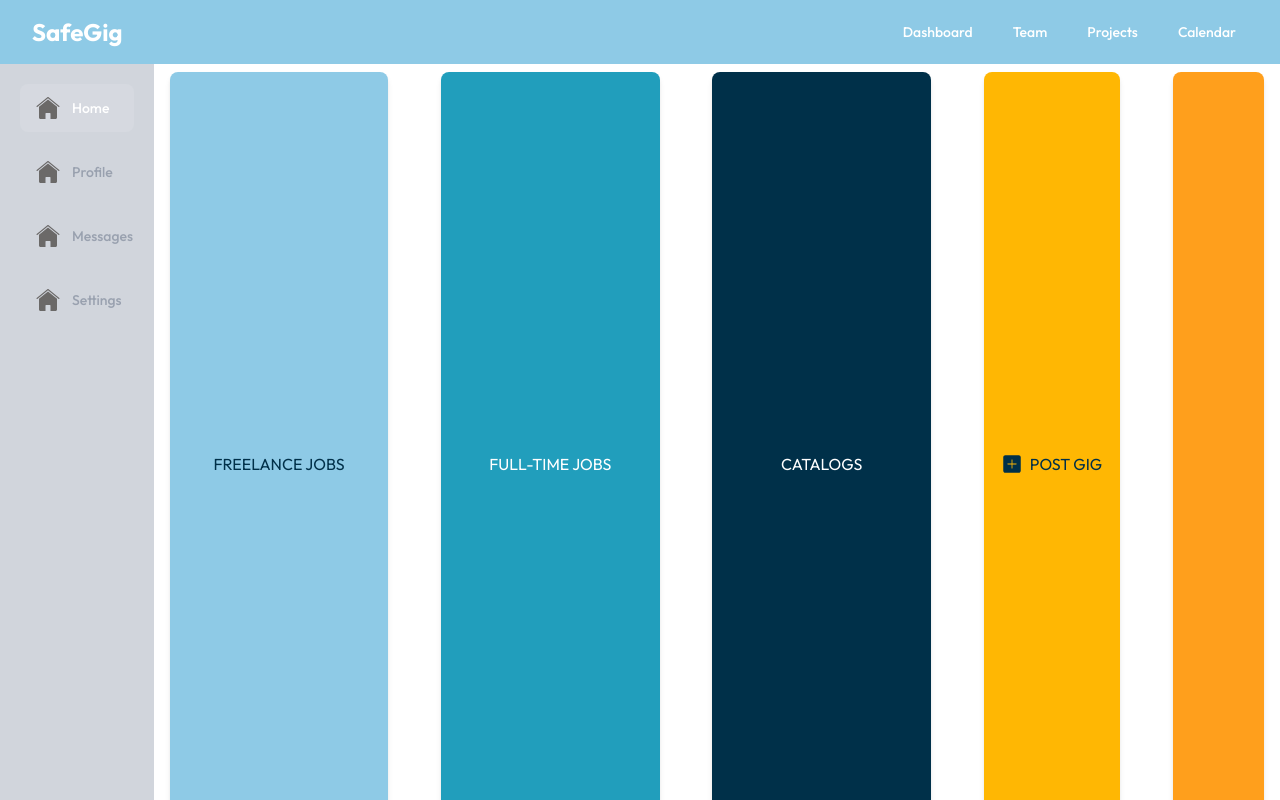
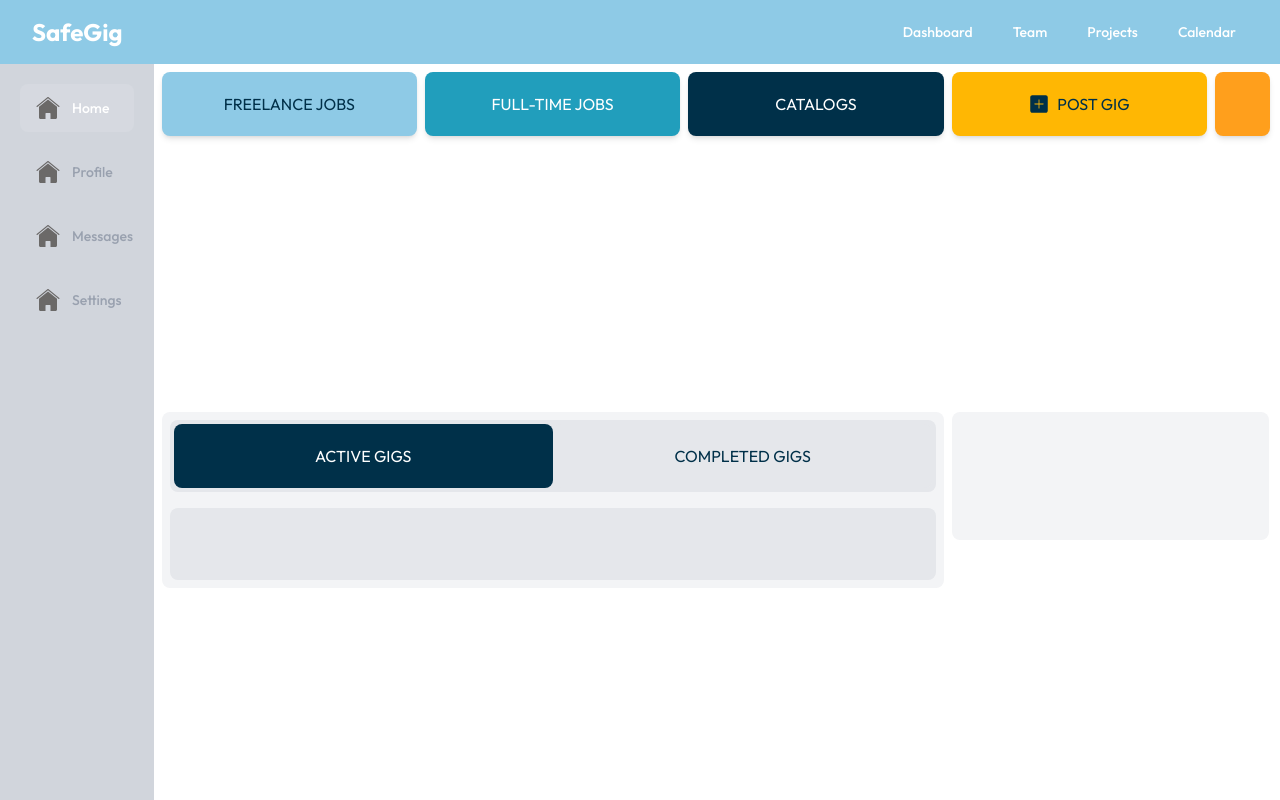
Before and after one commit to EdisonYCA/safegig, a Next.js app: page /dashboard in a window 1280 px wide. Shown: the top 800 px of the page. Built offline with nearby package versions, Linux system fonts and the light colour scheme.

Commit message:
Working on activegig layout

```diff
--- a/pages/dashboard/index.js
+++ b/pages/dashboard/index.js
@@ -9,11 +9,11 @@ const navigation = [
 ]
 
 const actionBtns = [
-    { name: 'FREELANCE JOBS', icon: null, href: '#', css: "w-1/5 bg-sky-blue text-prussian-blue"},
-    { name: 'FULL-TIME JOBS', icon: null, href: '#', css: "w-1/5 bg-blue-green text-white "},
-    { name: 'CATALOGS', icon: null, href: '#', css: "w-1/5 bg-prussian-blue text-white"},
-    { name: 'POST GIG', icon: "/48-s-add.svg", href: '#', css: "w-1/8 bg-selective-yellow text-prussian-blue"},
-    { name: '', icon: null, href: '#', css: "w-1/12 bg-ut-orange"},
+    { name: 'FREELANCE JOBS', icon: null, href: '#', css: "w-[23%] bg-sky-blue text-prussian-blue"},
+    { name: 'FULL-TIME JOBS', icon: null, href: '#', css: "w-[23%] bg-blue-green text-white "},
+    { name: 'CATALOGS', icon: null, href: '#', css: "w-[23%] bg-prussian-blue text-white"},
+    { name: 'POST GIG', icon: "/48-s-add.svg", href: '#', css: "w-[23%] bg-selective-yellow text-prussian-blue"},
+    { name: '', icon: null, href: '#', css: "w-[8%] max-w-0 bg-ut-orange"},
 ]
 
 const gigBtns = [
@@ -106,45 +106,49 @@ export default function Dashboard() {
                     </a>
                 ))}
             </div>
-            <div className="bg-white w-full h-full flex flex-col ">
-                <div className="w-full h-full p-2 flex justify-between items-center px-4 max-width-full flex-wrap">
+            <div className="bg-white w-full h-full flex flex-col">
+                <div className="w-full h-full p-2 flex justify-start items-start flex-wrap gap-x-2 gap-y-2">
                     {actionBtns.map((btn) => (
-                        <a key={btn.name}
+                    <a
+                        key={btn.name}
                         href={btn.href}
-                        className={"h-full rounded-lg flex items-center justify-center shadow-md hover:shadow-lg transition-shadow duration-200 " + btn.css}
+                        className={
+                        "h-16 rounded-lg min-w-[55px] flex items-center justify-center shadow-md hover:shadow-lg transition-shadow duration-200 " +
+                        btn.css
+                        }
                     >
-                        {btn.icon ?
+                    {btn.icon ? (
                     <Image
                         src={btn.icon}
                         alt={btn.name}
                         width={20}
                         height={20}
                         className="mr-2"
-                        /> : null }
+                    />
+                    ) : null}
                     <span>{btn.name}</span>
                 </a>
                 ))}
-
-                    <div className="w-3/4 bg-gray-100 h-full flex flex-col rounded-lg p-2">
-                        <div className="w-full bg-gray-200 flex">
+                <div className="w-[70.5%] bg-gray-100 flex flex-col rounded-lg p-2 gap-y-4">
+                    <div className="w-full h-18 max-h-36 rounded-lg flex bg-gray-200 p-1">
                         {
                             gigBtns.map((btn) => (
                                 <button className={classNames(
                                     btn.current
                                         ? 'bg-prussian-blue text-white'
-                                            : 'text-prussian-blue',
-                                        'flex justify-center items-center h-12 w-1/2 rounded-lg'
+                                        : 'bg-gray-200 text-prussian-blue',
+                                    'flex rounded-lg items-center justify-center w-1/2 h-full'
                                     )}>
                                     {btn.name}
                                 </button>
                             ))
                         }
                     </div>
-                        <div className="w-full flex-1 bg-gray-200 mt-2">
+                    <div className="w-full h-18 rounded-lg flex bg-gray-200 p-1">
                     </div>
+
                 </div>
-                    <div className="w-1/4 bg-yellow-500 h-full rounded-lg">
-
+                <div className="w-[28.5%] bg-gray-100 h-32 flex flex-col rounded-lg p-2">
                 </div>
             </div>
         </div>
```
Lines whose indentation alone changed are shown as unchanged.
